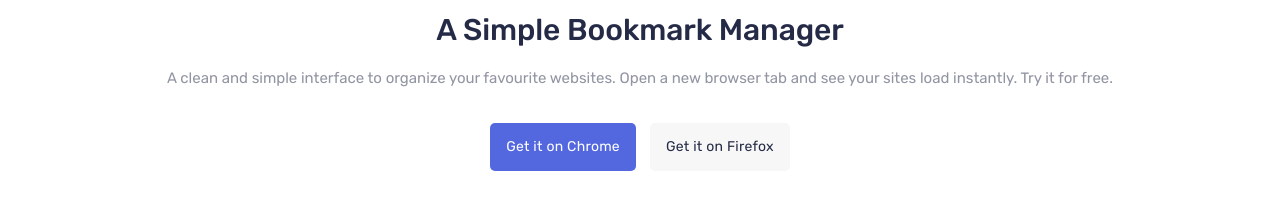
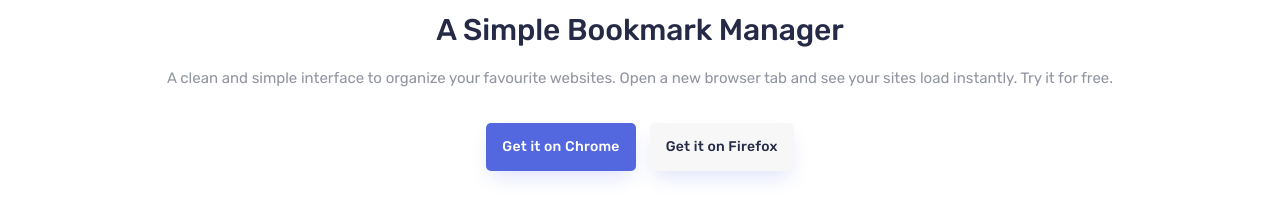
Before and after one commit to sophia-see/bookmark-react-vite, a React (Vite) app: page / in a window 1280 px wide. Shown: the part 1100-1321 px from the top of the page. Built offline with nearby package versions, Linux system fonts and the light colour scheme.

Commit message:
added shadow to buttons

```diff
--- a/src/App.scss
+++ b/src/App.scss
@@ -288,9 +288,11 @@ html, body, #root {
     padding: 10px 16px;
     border: none;
     border-radius: 5px;
+    font-weight: $medium;
     font-size: 14px;
     line-height: 28px;
     letter-spacing: 0.25px;
+    box-shadow: 0 10px 20px -5px $soft-blue-gray;
 }
 
 .primary-btn {
--- a/src/App.tsx
+++ b/src/App.tsx
@@ -5,6 +5,7 @@ import Features from './components/Features/Features'
 import Footer from './components/Footer'
 import Header from './components/Header'
 import Hero from './components/Hero'
+import MenuDrawer from './components/MenuDrawer'
 import Subscription from './components/Subscription/Subscription'
 
 function App() {
@@ -17,6 +18,8 @@ function App() {
       <FAQs />
       <Subscription />
       <Footer />
+
+      <MenuDrawer />
     </>
   )
 }
--- /dev/null
+++ b/src/components/MenuDrawer.tsx
@@ -0,0 +1,5 @@
+export default function MenuDrawer () {
+    return (
+        <></>
+    )
+}
```
